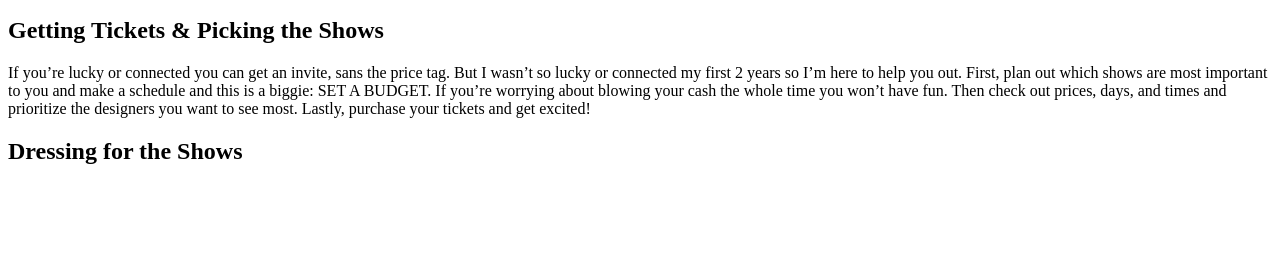
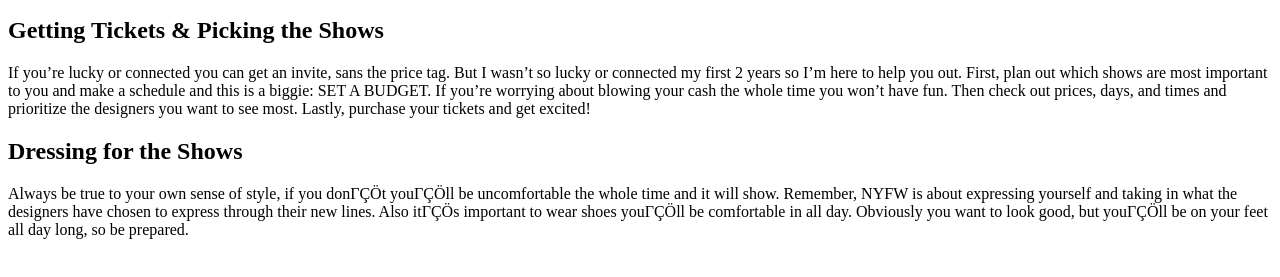
Before and after one commit to Sreyeesh/fashion-blog, a plain HTML site: page index.html in a window 1280 px wide. Shown: the part 119-396 px from the top of the page. Drawn offline with Linux system fonts and the light colour scheme.

Commit message:
Task 7: add dressing paragraph

```diff
--- a/index.html
+++ b/index.html
@@ -20,6 +20,10 @@
     check out prices, days, and times and prioritize the designers you want to see most. Lastly, purchase your tickets
     and get excited!</p>
   <h2>Dressing for the Shows</h2>
+  <p>Always be true to your own sense of style, if you donΓÇÖt youΓÇÖll be uncomfortable the whole time and it will
+    show. Remember, NYFW is about expressing yourself and taking in what the designers have chosen to express through
+    their new lines. Also itΓÇÖs important to wear shoes youΓÇÖll be comfortable in all day. Obviously you want to look
+    good, but youΓÇÖll be on your feet all day long, so be prepared.</p>
 
 </body>
 
```
